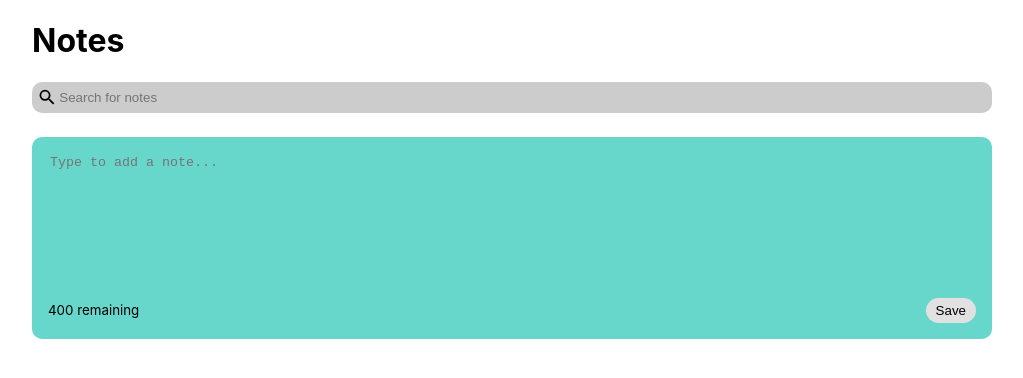
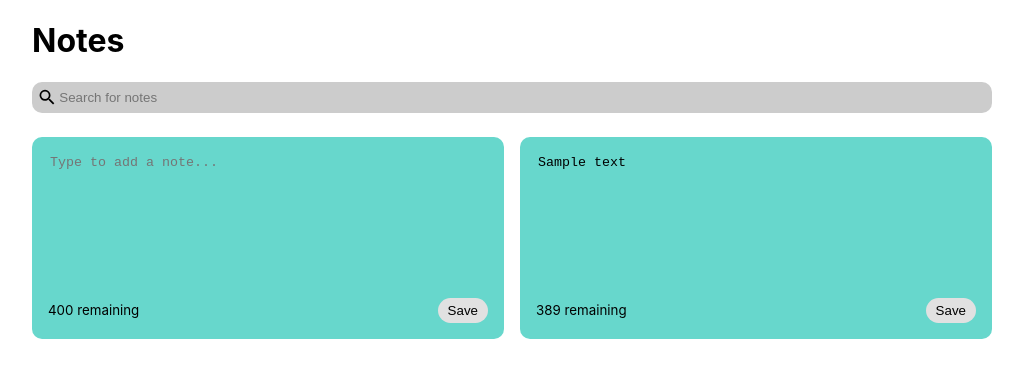
Before and after one commit to nitrolo/note-taking-app, a React (Create React App) app: page / in a window 1280 px wide. Both pictures are taken after a click on the icon 1093 px from the left and 312 px from the top of the page. Shown: the top 378 px of the page, without its empty margins (128-1151 px from the left). Built offline with nearby package versions, Linux system fonts and the light colour scheme.

Commit message:
added edit functionality

```diff
--- a/src/App.js
+++ b/src/App.js
@@ -9,6 +9,7 @@ const App = () => {
       id: uuid(),
       text: 'Sample text',
       date: '7/27/2021',
+      isEditing: false,
     },
   ]);
 
@@ -37,21 +38,44 @@ const App = () => {
     setNotes(newNotes);
   };
 
+  const activateNoteEdit = (id) => {
+    const solidNotes = notes.map((note) => {
+      if (note.id === id) {
+        note.isEditing = true;
+      }
+      return note;
+    });
+    setNotes(solidNotes);
+  };
+
+  const editNote = (id, text) => {
+    const solidNotes = notes.map((note) => {
+      if (note.id === id) {
+        note.isEditing = false;
+        note.text = text;
+      }
+      return note;
+    });
+    setNotes(solidNotes);
+  };
+
   const deleteNote = (id) => {
     const filteredNotes = notes.filter((note) => note.id !== id);
     setNotes(filteredNotes);
   };
 
   return (
-    <div className='container'>
+    <div className="container">
       <h1>Notes</h1>
       <SearchBar handleSearchNote={setSearchText} />
       <NotesList
         notes={notes.filter((note) =>
           note.text.toLocaleLowerCase().includes(searchText)
         )}
+        onNoteClick={activateNoteEdit}
         handleAddNote={addNote}
         handleDeleteNote={deleteNote}
+        handleEditNote={editNote}
       />
     </div>
   );
--- a/src/components/AddNote.js
+++ b/src/components/AddNote.js
@@ -1,7 +1,7 @@
 import React, { useState } from 'react';
 
-const AddNote = ({ handleAddNote }) => {
-  const [noteText, setNoteText] = useState('');
+const AddNote = ({ defaultValue = '', onBlur, handleAddNote }) => {
+  const [noteText, setNoteText] = useState(defaultValue);
   const charLimit = 400;
 
   const handleChange = (event) => {
@@ -10,25 +10,37 @@ const AddNote = ({ handleAddNote }) => {
     }
   };
 
-  const handleSaveClick = () => {
+  const handleSaveClick = (e) => {
     if (noteText.trim().length > 0) {
-      handleAddNote(noteText);
-      setNoteText('');
+      if (defaultValue !== '') {
+        onBlur(e);
+      } else {
+        handleAddNote(noteText);
+        setNoteText('');
+      }
     }
   };
 
+  const moveCursorAtEnd = (e) => {
+    const value = e.target.value;
+    e.target.value = '';
+    e.target.value = value;
+  };
+
   return (
-    <div className='note new'>
+    <div className="note new" onBlur={onBlur}>
       <textarea
-        rows='8'
-        cols='10'
-        placeholder='Type to add a note...'
+        autoFocus={true}
+        onFocus={moveCursorAtEnd}
+        rows="8"
+        cols="10"
+        placeholder="Type to add a note..."
         value={noteText}
         onChange={handleChange}
       ></textarea>
-      <div className='note-footer'>
+      <div className="note-footer">
         <small>{charLimit - noteText.length} remaining</small>
-        <button className='save-button' onClick={handleSaveClick}>
+        <button className="save-button" onClick={handleSaveClick}>
           Save
         </button>
       </div>
--- /dev/null
+++ b/src/components/Edit.js
@@ -0,0 +1,19 @@
+import React from 'react';
+import AddNote from './AddNote';
+
+const Edit = ({ id, handleEditNote, text }) => {
+  const finishedEdit = (e) => {
+    const text = e.target.value;
+    if (handleEditNote) {
+      handleEditNote(id, text);
+    }
+  };
+
+  return (
+    <div>
+      <AddNote type="text" defaultValue={text} onBlur={finishedEdit} />
+    </div>
+  );
+};
+
+export default Edit;
--- a/src/components/Note.js
+++ b/src/components/Note.js
@@ -1,15 +1,27 @@
 import React from 'react';
 import { MdDeleteForever } from 'react-icons/md';
+import Edit from './Edit';
 
-const Note = ({ id, text, date, handleDeleteNote }) => {
+const Note = ({
+  id,
+  text,
+  date,
+  handleDeleteNote,
+  handleEditNote,
+  isEditing,
+  onClick,
+}) => {
+  if (isEditing) {
+    return <Edit id={id} text={text} handleEditNote={handleEditNote} />;
+  }
   return (
-    <div className='note'>
+    <div className="note" onClick={onClick}>
       <span>{text}</span>
-      <div className='note-footer'>
+      <div className="note-footer">
         <small>{date}</small>
         <MdDeleteForever
-          className='delete-icon'
-          size='1.3em'
+          className="delete-icon"
+          size="1.3em"
           onClick={() => handleDeleteNote(id)}
         />
       </div>
--- a/src/components/NotesList.js
+++ b/src/components/NotesList.js
@@ -2,16 +2,26 @@ import React from 'react';
 import AddNote from './AddNote';
 import Note from './Note';
 
-const NotesList = ({ notes, handleAddNote, handleDeleteNote }) => {
+const NotesList = ({
+  notes,
+  handleAddNote,
+  handleDeleteNote,
+  handleEditNote,
+  onNoteClick,
+}) => {
   return (
-    <div className='notes-list'>
+    <div className="notes-list">
       <AddNote handleAddNote={handleAddNote} />
       {notes.map((note) => (
         <Note
+          key={note.id}
           id={note.id}
           text={note.text}
           date={note.date}
+          onClick={() => onNoteClick(note.id)}
+          isEditing={note.isEditing}
           handleDeleteNote={handleDeleteNote}
+          handleEditNote={handleEditNote}
         />
       ))}
     </div>
```
